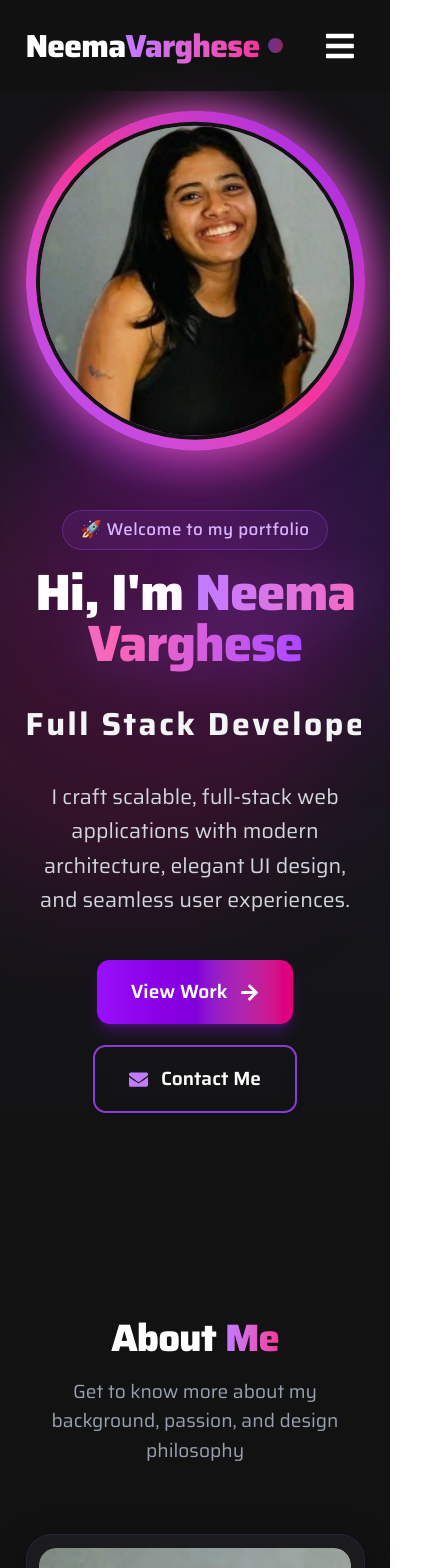
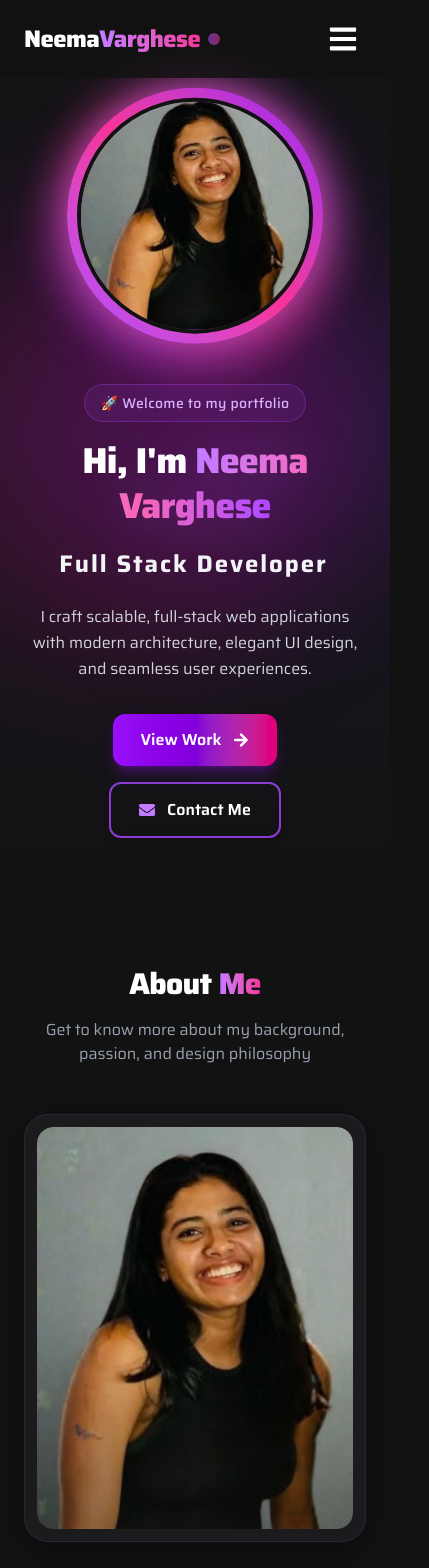
Before and after one commit to neemavarghese0098008/personal-portfolio, a React (Vite) app: page / in a window 390 px wide. Shown: the top 1568 px of the page, 429 px wide, since content can reach past the window. Built offline with nearby package versions, Linux system fonts and the light colour scheme.

Commit message:
Enhanced portfolio UI and profile animation

```diff
--- a/index.html
+++ b/index.html
@@ -6,7 +6,7 @@
     <meta name="viewport" content="width=device-width, initial-scale=1.0" />
     <title>personal-potfolio</title>
   </head>
-  <body className="bg-[#0a192f] text-gray-300">
+  <body class="bg-[#121212] text-gray-300">
     <div id="root"></div>
     <script type="module" src="/src/main.jsx"></script>
   </body>
--- a/src/components/About.jsx
+++ b/src/components/About.jsx
@@ -11,15 +11,15 @@ function About() {
       transition={{ duration: 0.8, ease: 'easeOut' }}
       viewport={{ once: true }}
       id='about'
-      className='py-28 md:py-32 bg-[#121212] relative'
+      className='py-20 md:py-24 bg-[#121212] relative'
     >
       <div className='container mx-auto px-6 md:px-12 max-w-7xl'>
         {/* Section Heading */}
-        <div className='text-center mb-16 md:mb-20'>
-          <h2 className='text-4xl sm:text-5xl md:text-6xl font-extrabold text-white tracking-tight mb-4'>
+        <div className='text-center mb-12 md:mb-16'>
+          <h2 className='text-3xl sm:text-4xl md:text-5xl font-extrabold text-white tracking-tight mb-4'>
             About <span className='text-transparent bg-clip-text bg-gradient-to-r from-purple-400 to-pink-500'>Me</span>
           </h2>
-          <p className='text-gray-400 text-lg sm:text-xl md:text-2xl max-w-3xl mx-auto font-normal'>
+          <p className='text-gray-400 text-base sm:text-lg md:text-xl max-w-3xl mx-auto font-normal'>
             Get to know more about my background, passion, and design philosophy
           </p>
         </div>
--- a/src/components/Hero.jsx
+++ b/src/components/Hero.jsx
@@ -10,13 +10,13 @@ function Hero() {
       animate={{ opacity: 1 }}
       transition={{ duration: 0.8 }}
       id='home'
-      className='min-h-screen flex items-center pt-28 pb-20 bg-gradient-to-b from-[#121212] via-[#1a1824] to-[#121212] relative overflow-hidden'
+      className='min-h-screen flex items-center pt-24 lg:pt-28 pb-12 lg:pb-16 bg-gradient-to-b from-[#121212] via-[#1a1824] to-[#121212] relative overflow-hidden'
     >
       {/* Background Subtle Glow Circles */}
       <div className='absolute top-1/4 left-1/10 w-96 h-96 bg-purple-600/15 rounded-full blur-3xl pointer-events-none'></div>
       <div className='absolute bottom-1/4 right-1/10 w-[450px] h-[450px] bg-pink-600/15 rounded-full blur-3xl pointer-events-none'></div>
 
-      <div className='container mx-auto px-6 md:px-12 max-w-7xl relative z-10 flex flex-col-reverse lg:flex-row items-center justify-between gap-12 lg:gap-16'>
+      <div className='container mx-auto px-6 md:px-12 max-w-7xl relative z-10 flex flex-col-reverse lg:flex-row items-center justify-between gap-8 lg:gap-12'>
         {/* Left side text content */}
         <motion.div
           initial={{ opacity: 0, y: 40 }}
@@ -25,39 +25,39 @@ function Hero() {
           className='w-full lg:w-3/5 text-center lg:text-left'
         >
           <div className='inline-block mb-4 px-4 py-1.5 rounded-full bg-purple-500/10 border border-purple-500/30 backdrop-blur-md'>
-            <span className='text-purple-300 font-medium text-base md:text-lg tracking-wide'>
+            <span className='text-purple-300 font-medium text-sm md:text-base tracking-wide'>
               🚀 Welcome to my portfolio
             </span>
           </div>
 
-          <h1 className='text-5xl sm:text-6xl md:text-7xl lg:text-8xl text-white font-extrabold tracking-tight mb-6 leading-none'>
+          <h1 className='text-4xl sm:text-5xl md:text-6xl lg:text-[3.5rem] xl:text-[4rem] text-white font-extrabold tracking-tight mb-4 leading-tight'>
             Hi, I'm{' '}
             <span className='text-transparent bg-clip-text bg-gradient-to-r from-purple-400 via-pink-400 to-purple-500 drop-shadow-[0_0_25px_rgba(168,85,247,0.3)]'>
               Neema Varghese
             </span>
           </h1>
 
-          <div className='h-14 md:h-16 flex items-center justify-center lg:justify-start mb-6'>
-            <h2 className='text-3xl sm:text-4xl md:text-5xl font-bold text-gray-100 typewriter'>
+          <div className='h-10 md:h-12 flex items-center justify-center lg:justify-start mb-5'>
+            <h2 className='text-2xl sm:text-3xl md:text-4xl font-bold text-gray-100 typewriter'>
               Full Stack Developer
             </h2>
           </div>
 
-          <p className='text-xl sm:text-2xl text-gray-300 mb-10 max-w-2xl leading-relaxed mx-auto lg:mx-0 font-normal'>
+          <p className='text-base sm:text-lg md:text-xl text-gray-300 mb-8 max-w-xl leading-relaxed mx-auto lg:mx-0 font-normal'>
             I craft scalable, full-stack web applications with modern architecture, elegant UI design, and seamless user experiences.
           </p>
 
-          <div className='flex flex-wrap items-center justify-center lg:justify-start gap-5'>
+          <div className='flex flex-wrap items-center justify-center lg:justify-start gap-4'>
             <a
               href='#projects'
-              className='inline-flex items-center gap-3 bg-gradient-to-r from-purple-600 via-purple-700 to-pink-600 text-white text-lg font-semibold px-8 py-4 rounded-xl shadow-lg shadow-purple-600/30 hover:shadow-purple-500/50 hover:scale-[1.03] active:scale-95 transition-all duration-300 group'
+              className='inline-flex items-center gap-3 bg-gradient-to-r from-purple-600 via-purple-700 to-pink-600 text-white text-base md:text-lg font-semibold px-7 py-3.5 rounded-xl shadow-lg shadow-purple-600/30 hover:shadow-purple-500/50 hover:scale-[1.03] active:scale-95 transition-all duration-300 group'
             >
               <span>View Work</span>
               <FaArrowRight className='group-hover:translate-x-1 transition-transform duration-300' />
             </a>
             <a
               href='#contact'
-              className='inline-flex items-center gap-3 border-2 border-purple-500/80 text-white text-lg font-semibold px-8 py-4 rounded-xl backdrop-blur-sm hover:bg-purple-500/20 hover:border-pink-400 hover:scale-[1.03] active:scale-95 transition-all duration-300 shadow-md'
+              className='inline-flex items-center gap-3 border-2 border-purple-500/80 text-white text-base md:text-lg font-semibold px-7 py-3.5 rounded-xl backdrop-blur-sm hover:bg-purple-500/20 hover:border-pink-400 hover:scale-[1.03] active:scale-95 transition-all duration-300 shadow-md'
             >
               <FaEnvelope className='text-purple-400' />
               <span>Contact Me</span>
@@ -72,7 +72,7 @@ function Hero() {
           transition={{ duration: 0.8, delay: 0.3 }}
           className='w-full lg:w-2/5 flex justify-center items-center'
         >
-          <div className='relative w-80 h-80 sm:w-96 sm:h-96 md:w-[420px] md:h-[420px] lg:w-[470px] lg:h-[470px] flex justify-center items-center'>
+          <div className='relative w-64 h-64 sm:w-80 sm:h-80 md:w-[340px] md:h-[340px] lg:w-[380px] lg:h-[380px] xl:w-[410px] xl:h-[410px] flex justify-center items-center shrink-0'>
             {/* Glowing Backdrop Ring with soft pulsating blur */}
             <motion.div
               animate={{
--- a/src/components/Navbar.jsx
+++ b/src/components/Navbar.jsx
@@ -39,26 +39,26 @@ function Navbar() {
   return (
     <nav className={`fixed w-full z-50 transition-all duration-300 ${
       scrolled
-        ? 'bg-[#121212]/95 backdrop-blur-md py-4 px-6 md:px-12 border-b border-purple-500/30 shadow-[0_4px_25px_rgba(106,13,173,0.15)]'
-        : 'bg-[#121212]/80 backdrop-blur-sm py-5 px-6 md:px-12'
+        ? 'bg-[#121212]/95 backdrop-blur-md py-3 px-6 md:px-12 border-b border-purple-500/30 shadow-[0_4px_25px_rgba(106,13,173,0.15)]'
+        : 'bg-[#121212]/80 backdrop-blur-sm py-4 px-6 md:px-12'
     }`}>
       <div className='container mx-auto flex justify-between items-center max-w-7xl'>
         <div>
           <Link to='/' className='flex items-center gap-2 group'>
-            <span className='text-3xl md:text-4xl font-extrabold text-white tracking-tight group-hover:text-purple-300 transition duration-300'>
+            <span className='text-2xl md:text-3xl font-extrabold text-white tracking-tight group-hover:text-purple-300 transition duration-300'>
               Neema<span className='text-transparent bg-clip-text bg-gradient-to-r from-purple-400 to-pink-500'>Varghese</span>
             </span>
-            <div className='w-3.5 h-3.5 bg-gradient-to-r from-purple-500 to-pink-500 rounded-full animate-pulse'></div>
+            <div className='w-3 h-3 bg-gradient-to-r from-purple-500 to-pink-500 rounded-full animate-pulse'></div>
           </Link>
         </div>
 
         {/* Desktop Menu */}
-        <div className='hidden lg:flex items-center space-x-8 xl:space-x-10'>
+        <div className='hidden lg:flex items-center space-x-6 xl:space-x-8'>
           {navLinks.map((link) => (
             <a
               key={link.name}
               href={link.href}
-              className='relative text-base xl:text-lg font-medium text-gray-200 transition-all duration-300 hover:text-purple-400 group py-1'
+              className='relative text-sm xl:text-base font-medium text-gray-200 transition-all duration-300 hover:text-purple-400 group py-1'
             >
               <span>{link.name}</span>
               <span className='absolute left-0 bottom-0 w-0 h-0.5 bg-gradient-to-r from-purple-500 to-pink-500 transition-all duration-300 group-hover:w-full rounded-full shadow-[0_0_8px_#ff69b4]'></span>
--- a/src/components/Skills.jsx
+++ b/src/components/Skills.jsx
@@ -10,15 +10,15 @@ function Skills() {
       transition={{ duration: 0.8, ease: 'easeOut' }}
       viewport={{ once: true, amount: 0.2 }}
       id='skills'
-      className='py-28 md:py-32 bg-[#15151c] relative'
+      className='py-20 md:py-24 bg-[#15151c] relative'
     >
       <div className='container mx-auto px-6 md:px-12 max-w-7xl relative z-10'>
         {/* Section Heading */}
-        <div className='text-center mb-16 md:mb-20'>
-          <h2 className='text-4xl sm:text-5xl md:text-6xl font-extrabold text-white tracking-tight mb-4'>
+        <div className='text-center mb-12 md:mb-16'>
+          <h2 className='text-3xl sm:text-4xl md:text-5xl font-extrabold text-white tracking-tight mb-4'>
             My <span className='text-transparent bg-clip-text bg-gradient-to-r from-purple-400 to-pink-500'>Skills</span>
           </h2>
-          <p className='text-gray-400 text-lg sm:text-xl md:text-2xl max-w-3xl mx-auto font-normal'>
+          <p className='text-gray-400 text-base sm:text-lg md:text-xl max-w-3xl mx-auto font-normal'>
             Core technologies and tools I leverage to build high-performance applications
           </p>
         </div>
--- a/src/components/Work.jsx
+++ b/src/components/Work.jsx
@@ -10,15 +10,15 @@ const Work = () => {
       transition={{ duration: 0.8, ease: 'easeOut' }}
       viewport={{ once: true, amount: 0.1 }}
       id='experience'
-      className='py-28 md:py-32 bg-[#15151c] relative'
+      className='py-20 md:py-24 bg-[#15151c] relative'
     >
       <div className='container mx-auto px-6 md:px-12 max-w-5xl relative z-10'>
         {/* Section Title */}
-        <div className='text-center mb-16 md:mb-20'>
-          <h2 className='text-4xl sm:text-5xl md:text-6xl font-extrabold text-white tracking-tight mb-4'>
+        <div className='text-center mb-12 md:mb-16'>
+          <h2 className='text-3xl sm:text-4xl md:text-5xl font-extrabold text-white tracking-tight mb-4'>
             Work <span className='text-transparent bg-clip-text bg-gradient-to-r from-purple-400 to-pink-500'>Experience</span>
           </h2>
-          <p className='text-gray-400 text-lg sm:text-xl md:text-2xl max-w-3xl mx-auto font-normal'>
+          <p className='text-gray-400 text-base sm:text-lg md:text-xl max-w-3xl mx-auto font-normal'>
             My professional career journey, roles, and key engineering achievements
           </p>
         </div>
--- a/src/index.css
+++ b/src/index.css
@@ -3,13 +3,6 @@
 
 html {
     scroll-behavior: smooth;
-    font-size: 17px;
-}
-
-@media (min-width: 768px) {
-    html {
-        font-size: 18px;
-    }
 }
 
 * {
```
Also changed, not shown: src/components/Content.jsx (+4 -4 lines), src/components/Education.jsx (+4 -4 lines), src/components/Projects.jsx (+4 -4 lines), src/pages/ProjectsPage.jsx (+7 -7 lines).
